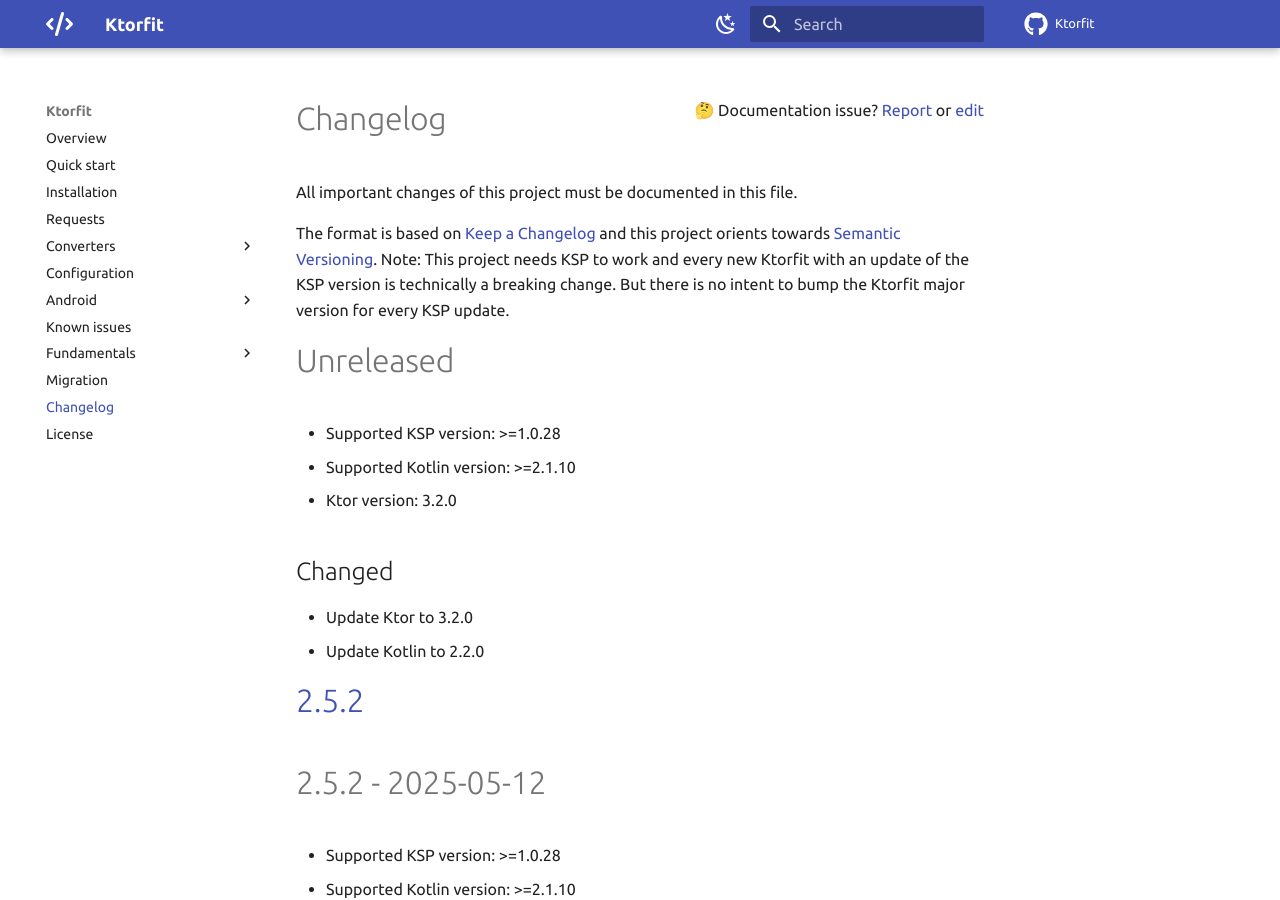
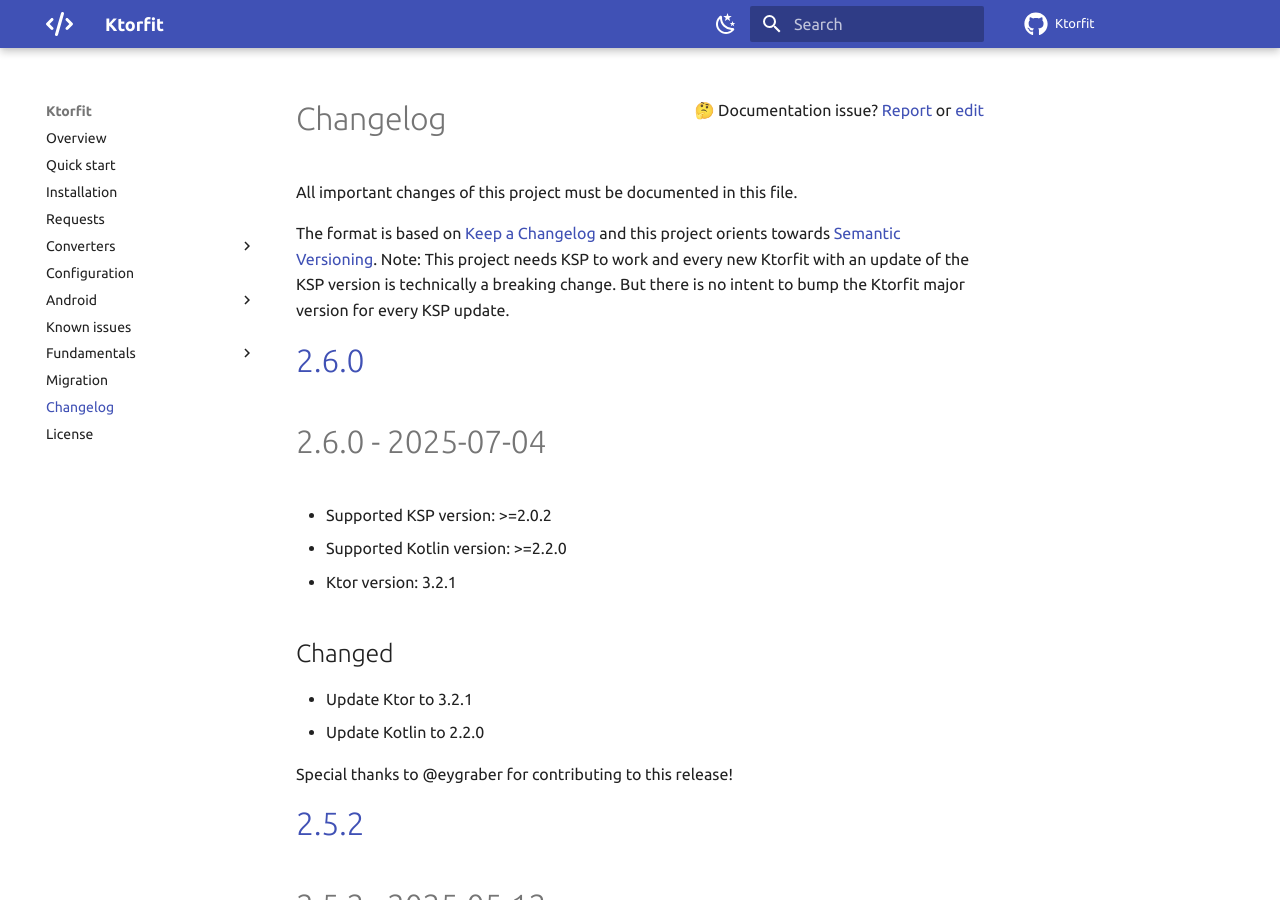
Before and after one commit to Foso/Ktorfit, an MkDocs documentation site: the page built from docs/CHANGELOG.md, in a window 1280 px wide and 900 px high. Built offline with MkDocs 1.6.1 and Material for MkDocs 9.7.7, drawn with Linux system fonts in a browser that asks for light colours; comment, search, counter and statistics services are not loaded.

Commit message:
Release 2.6.0

```diff
--- a/docs/CHANGELOG.md
+++ b/docs/CHANGELOG.md
@@ -7,15 +7,20 @@
 Note: This project needs KSP to work and every new Ktorfit with an update of the KSP version is technically a breaking change.
 But there is no intent to bump the Ktorfit major version for every KSP update.
 
-Unreleased
+# [2.6.0]()
+
+2.6.0 - 2025-07-04
 ========================================
-* Supported KSP version: >=1.0.28
-* Supported Kotlin version: >=2.1.10
-* Ktor version: 3.2.0
+* Supported KSP version: >=2.0.2
+* Supported Kotlin version: >=2.2.0
+* Ktor version: 3.2.1
 
 ## Changed
-- Update Ktor to 3.2.0
+- Update Ktor to 3.2.1
 - Update Kotlin to 2.2.0
+
+Special thanks to @eygraber for contributing to this release!
+
 
 # [2.5.2]()
 
```
Also changed, not shown: 12 other files.
